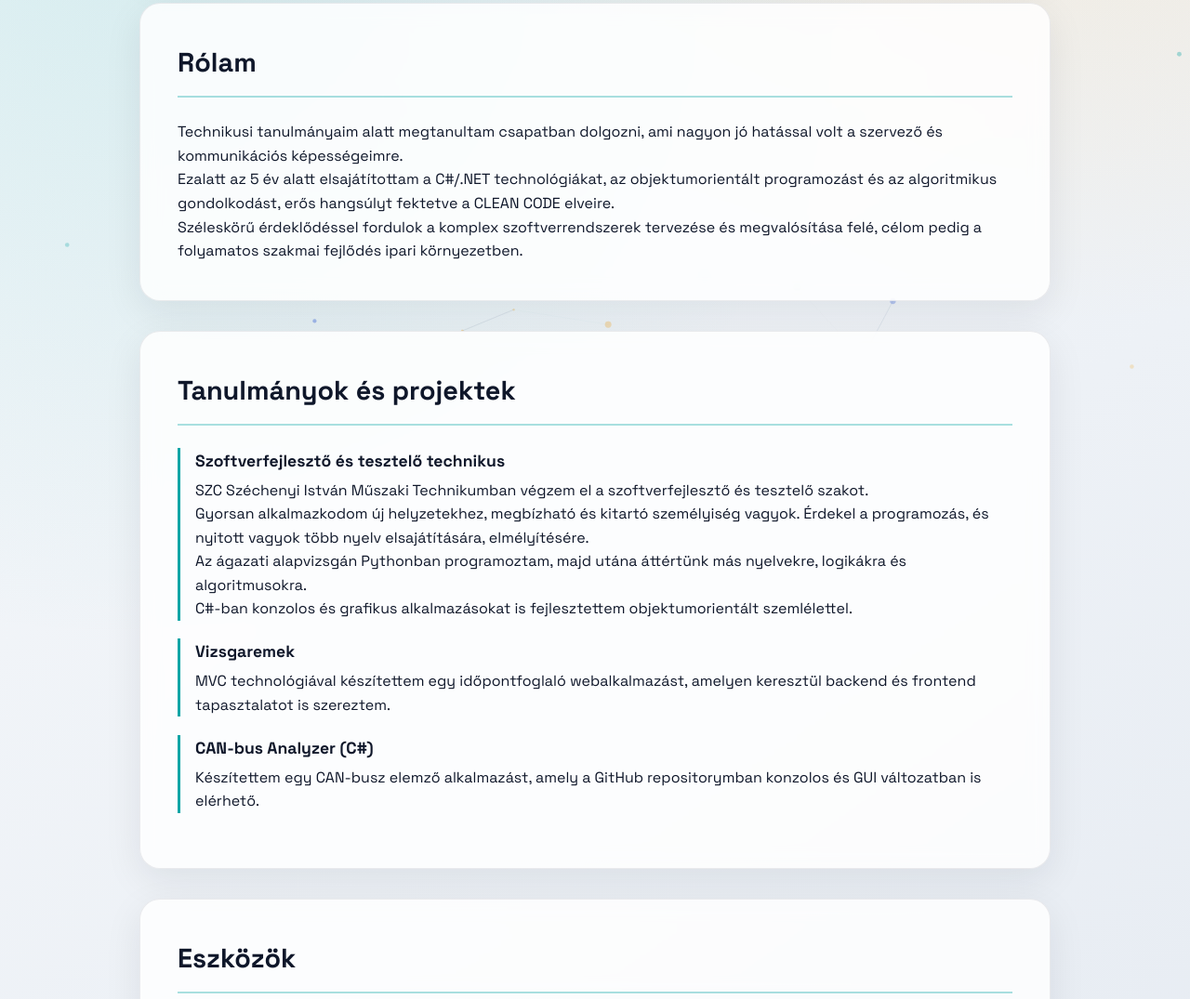
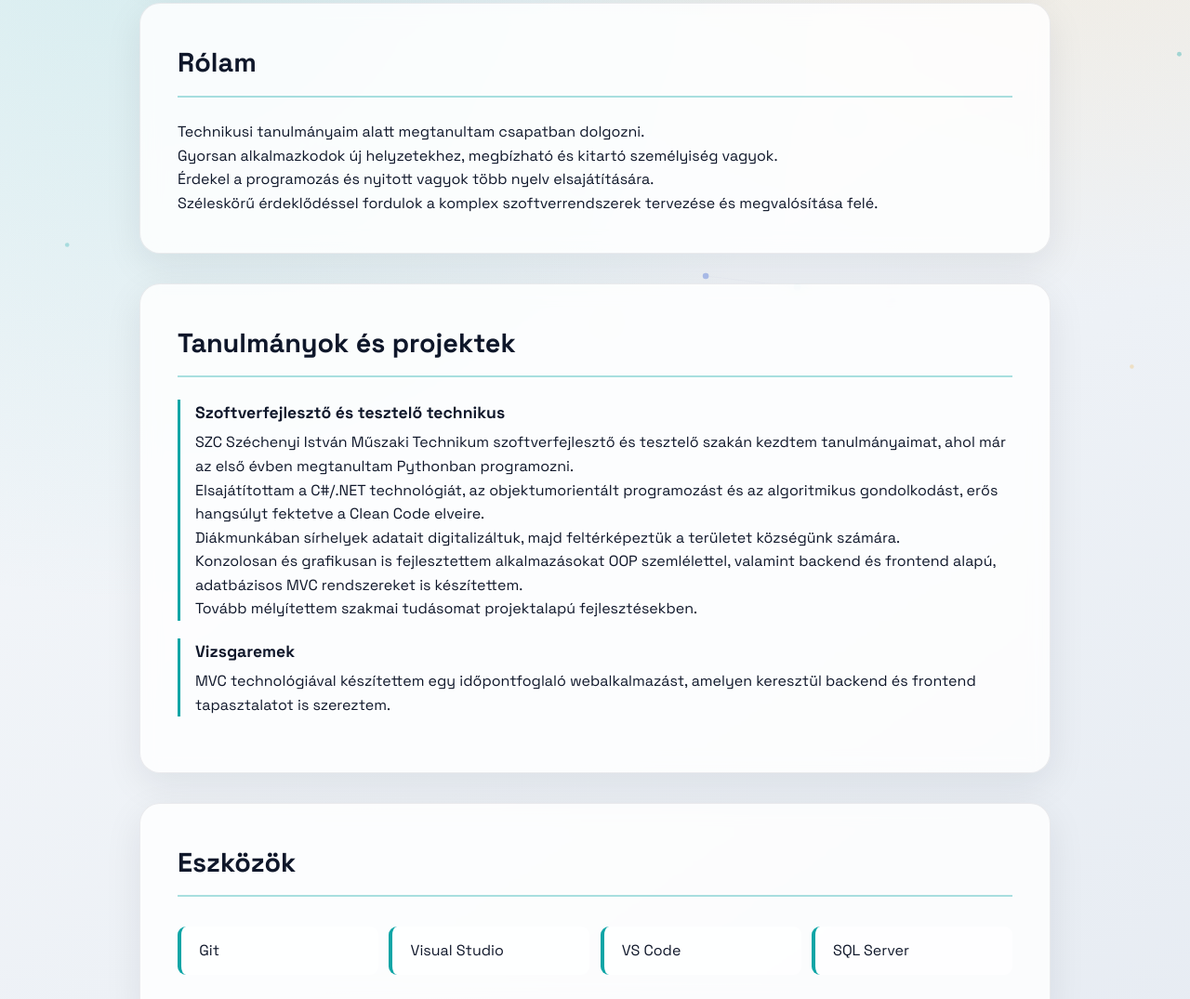
Before and after one commit to Emese280/Oneletrajz, a plain HTML site: page index.html in a window 1280 px wide. Shown: the part 370-1445 px from the top of the page at 93% size. Drawn offline with nearby package versions, Linux system fonts and the light colour scheme.

Commit message:
succesful changes

```diff
--- a/index.html
+++ b/index.html
@@ -38,27 +38,25 @@
   <main>
     <section id="about" class="reveal">
       <h2 data-i18n="about.title">Rólam</h2>
-      <p data-i18n="about.p1">Technikusi tanulmányaim alatt megtanultam csapatban dolgozni, ami nagyon jó hatással volt a szervező és kommunikációs képességeimre.</p>
-      <p data-i18n="about.p2">Ezalatt az 5 év alatt elsajátítottam a C#/.NET technológiákat, az objektumorientált programozást és az algoritmikus gondolkodást, erős hangsúlyt fektetve a CLEAN CODE elveire.</p>
-      <p data-i18n="about.p3">Széleskörű érdeklődéssel fordulok a komplex szoftverrendszerek tervezése és megvalósítása felé, célom pedig a folyamatos szakmai fejlődés ipari környezetben.</p>
+      <p data-i18n="about.p1">Technikusi tanulmányaim alatt megtanultam csapatban dolgozni.</p>
+      <p data-i18n="about.p2">Gyorsan alkalmazkodok új helyzetekhez, megbízható és kitartó személyiség vagyok.</p>
+      <p data-i18n="about.p3">Érdekel a programozás és nyitott vagyok több nyelv elsajátítására.</p>
+      <p data-i18n="about.p4">Széleskörű érdeklődéssel fordulok a komplex szoftverrendszerek tervezése és megvalósítása felé.</p>
     </section>
 
     <section id="experience" class="reveal">
       <h2 data-i18n="exp.title">Tanulmányok és projektek</h2>
       <div class="timeline-item">
         <h3 data-i18n="exp.item1Title">Szoftverfejlesztő és tesztelő technikus</h3>
-        <p data-i18n="exp.item1P1">SZC Széchenyi István Műszaki Technikumban végzem el a szoftverfejlesztő és tesztelő szakot.</p>
-        <p data-i18n="exp.item1P2">Gyorsan alkalmazkodom új helyzetekhez, megbízható és kitartó személyiség vagyok. Érdekel a programozás, és nyitott vagyok több nyelv elsajátítására, elmélyítésére.</p>
-        <p data-i18n="exp.item1P3">Az ágazati alapvizsgán Pythonban programoztam, majd utána áttértünk más nyelvekre, logikákra és algoritmusokra.</p>
-        <p data-i18n="exp.item1P4">C#-ban konzolos és grafikus alkalmazásokat is fejlesztettem objektumorientált szemlélettel.</p>
+        <p data-i18n="exp.item1P1">SZC Széchenyi István Műszaki Technikum szoftverfejlesztő és tesztelő szakán kezdtem tanulmányaimat, ahol már az első évben megtanultam Pythonban programozni.</p>
+        <p data-i18n="exp.item1P2">Elsajátítottam a C#/.NET technológiát, az objektumorientált programozást és az algoritmikus gondolkodást, erős hangsúlyt fektetve a Clean Code elveire.</p>
+        <p data-i18n="exp.item1P3">Diákmunkában sírhelyek adatait digitalizáltuk, majd feltérképeztük a területet községünk számára.</p>
+        <p data-i18n="exp.item1P4">Konzolosan és grafikusan is fejlesztettem alkalmazásokat OOP szemlélettel, valamint backend és frontend alapú, adatbázisos MVC rendszereket is készítettem.</p>
+        <p data-i18n="exp.item1P5">Tovább mélyítettem szakmai tudásomat projektalapú fejlesztésekben.</p>
       </div>
       <div class="timeline-item">
         <h3 data-i18n="exp.item2Title">Vizsgaremek</h3>
         <p data-i18n="exp.item2Text">MVC technológiával készítettem egy időpontfoglaló webalkalmazást, amelyen keresztül backend és frontend tapasztalatot is szereztem.</p>
-      </div>
-      <div class="timeline-item">
-        <h3 data-i18n="exp.item3Title">CAN-bus Analyzer (C#)</h3>
-        <p data-i18n="exp.item3Text">Készítettem egy CAN-busz elemző alkalmazást, amely a GitHub repositorymban konzolos és GUI változatban is elérhető.</p>
       </div>
     </section>
 
--- a/script.js
+++ b/script.js
@@ -36,21 +36,21 @@ const i18n = {
     },
     about: {
       title: "Rólam",
-      p1: "Technikusi tanulmányaim alatt megtanultam csapatban dolgozni, ami nagyon jó hatással volt a szervező és kommunikációs képességeimre.",
-      p2: "Ezalatt az 5 év alatt elsajátítottam a C#/.NET technológiákat, az objektumorientált programozást és az algoritmikus gondolkodást, erős hangsúlyt fektetve a CLEAN CODE elveire.",
-      p3: "Széleskörű érdeklődéssel fordulok a komplex szoftverrendszerek tervezése és megvalósítása felé, célom pedig a folyamatos szakmai fejlődés ipari környezetben."
+      p1: "Technikusi tanulmányaim alatt megtanultam csapatban dolgozni.",
+      p2: "Gyorsan alkalmazkodok új helyzetekhez, megbízható és kitartó személyiség vagyok.",
+      p3: "Érdekel a programozás és nyitott vagyok több nyelv elsajátítására.",
+      p4: "Széleskörű érdeklődéssel fordulok a komplex szoftverrendszerek tervezése és megvalósítása felé."
     },
     exp: {
       title: "Tanulmányok és projektek",
       item1Title: "Szoftverfejlesztő és tesztelő technikus",
-      item1P1: "SZC Széchenyi István Műszaki Technikumban végzem el a szoftverfejlesztő és tesztelő szakot.",
-      item1P2: "Gyorsan alkalmazkodom új helyzetekhez, megbízható és kitartó személyiség vagyok. Érdekel a programozás, és nyitott vagyok több nyelv elsajátítására, elmélyítésére.",
-      item1P3: "Az ágazati alapvizsgán Pythonban programoztam, majd utána áttértünk más nyelvekre, logikákra és algoritmusokra.",
-      item1P4: "C#-ban konzolos és grafikus alkalmazásokat is fejlesztettem objektumorientált szemlélettel.",
+      item1P1: "SZC Széchenyi István Műszaki Technikum szoftverfejlesztő és tesztelő szakán kezdtem tanulmányaimat, ahol már az első évben megtanultam Pythonban programozni.",
+      item1P2: "Elsajátítottam a C#/.NET technológiát, az objektumorientált programozást és az algoritmikus gondolkodást, erős hangsúlyt fektetve a Clean Code elveire.",
+      item1P3: "Diákmunkában sírhelyek adatait digitalizáltuk, majd feltérképeztük a területet községünk számára.",
+      item1P4: "Konzolosan és grafikusan is fejlesztettem alkalmazásokat OOP szemlélettel, valamint backend és frontend alapú, adatbázisos MVC rendszereket is készítettem.",
+      item1P5: "Tovább mélyítettem szakmai tudásomat projektalapú fejlesztésekben.",
       item2Title: "Vizsgaremek",
-      item2Text: "MVC technológiával készítettem egy időpontfoglaló webalkalmazást, amelyen keresztül backend és frontend tapasztalatot is szereztem.",
-      item3Title: "CAN-bus Analyzer (C#)",
-      item3Text: "Készítettem egy CAN-busz elemző alkalmazást, amely a GitHub repositorymban konzolos és GUI változatban is elérhető."
+      item2Text: "MVC technológiával készítettem egy időpontfoglaló webalkalmazást, amelyen keresztül backend és frontend tapasztalatot is szereztem."
     },
     tools: {
       title: "Eszközök",
@@ -90,21 +90,21 @@ const i18n = {
     },
     about: {
       title: "About",
-      p1: "During my technical studies, I learned to work effectively in teams, which had a strong positive impact on my organizational and communication skills.",
-      p2: "Over these 5 years, I gained solid foundations in C#/.NET technologies, object-oriented programming, and algorithmic thinking, with a strong focus on CLEAN CODE principles.",
-      p3: "I am highly interested in designing and implementing complex software systems, and my goal is continuous professional growth in an industrial environment."
+      p1: "During my technical studies, I learned to work in a team.",
+      p2: "I adapt quickly to new situations, and I am a reliable and persistent person.",
+      p3: "I am interested in programming and open to learning multiple languages.",
+      p4: "I am broadly interested in the design and implementation of complex software systems."
     },
     exp: {
       title: "Studies and Projects",
       item1Title: "Software Development and Testing Technician",
-      item1P1: "I am completing the software development and testing track at SZC Szechenyi Istvan Technical School.",
-      item1P2: "I adapt quickly to new situations, and I am a reliable and persistent person. I am passionate about programming and open to deepening my knowledge in multiple languages.",
-      item1P3: "For my basic sector exam I programmed in Python, then moved on to other languages, programming logic, and algorithms.",
-      item1P4: "In C#, I developed both console and graphical applications with an object-oriented approach.",
+      item1P1: "I started my studies in the software development and testing program at SZC Szechenyi Istvan Technical School, where I learned Python programming already in my first year.",
+      item1P2: "I mastered C#/.NET technologies, object-oriented programming, and algorithmic thinking, with a strong focus on Clean Code principles.",
+      item1P3: "During student work, we digitalized grave plot records and mapped the area for our municipality.",
+      item1P4: "I developed both console and graphical applications with an OOP mindset, and also built backend and frontend MVC systems with databases.",
+      item1P5: "I further deepened my professional knowledge through project-based development.",
       item2Title: "Final Exam Project",
-      item2Text: "I built an appointment-booking web application using MVC, which helped me gain practical backend and frontend experience.",
-      item3Title: "CAN-bus Analyzer (C#)",
-      item3Text: "I also created a CAN-bus analyzer application, available in both console and GUI versions in my GitHub repository."
+      item2Text: "I built an appointment-booking web application using MVC, which helped me gain practical backend and frontend experience."
     },
     tools: {
       title: "Tools",
```
Also changed, not shown: README.md (deleted).
